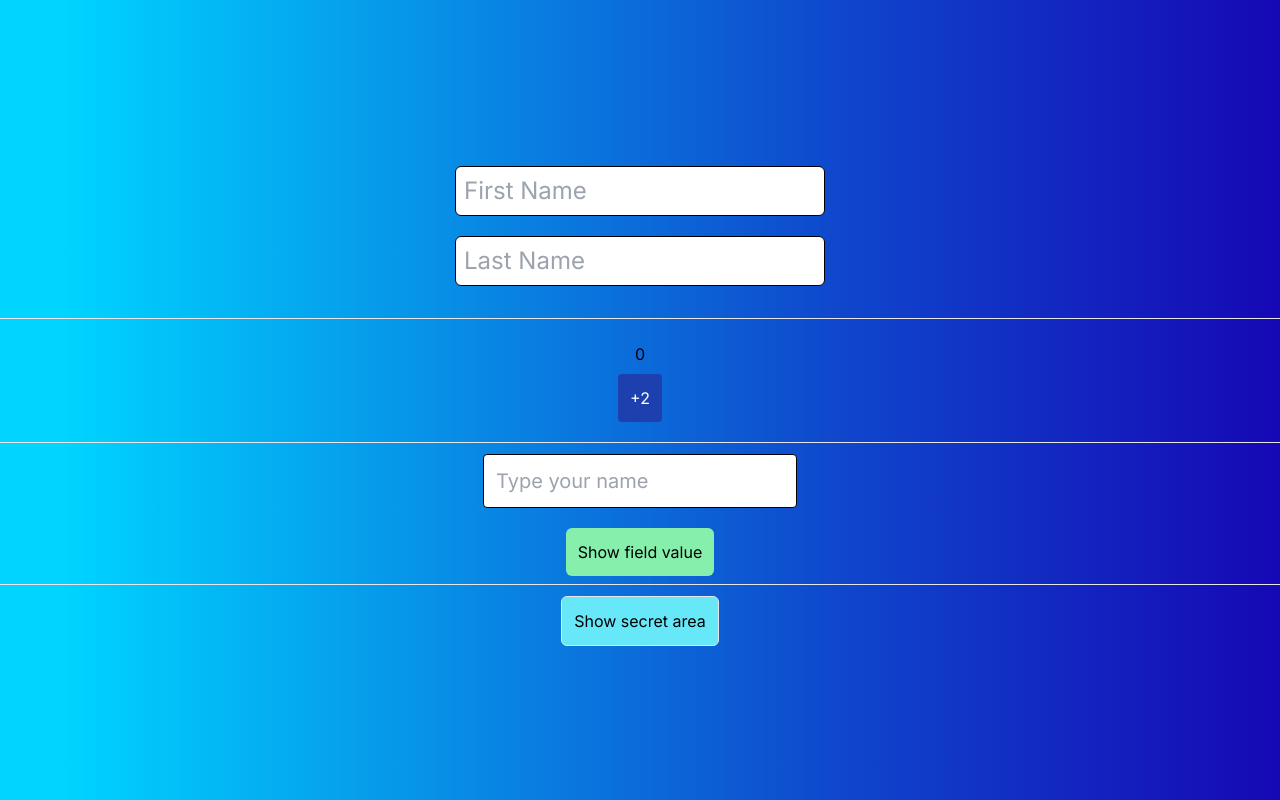
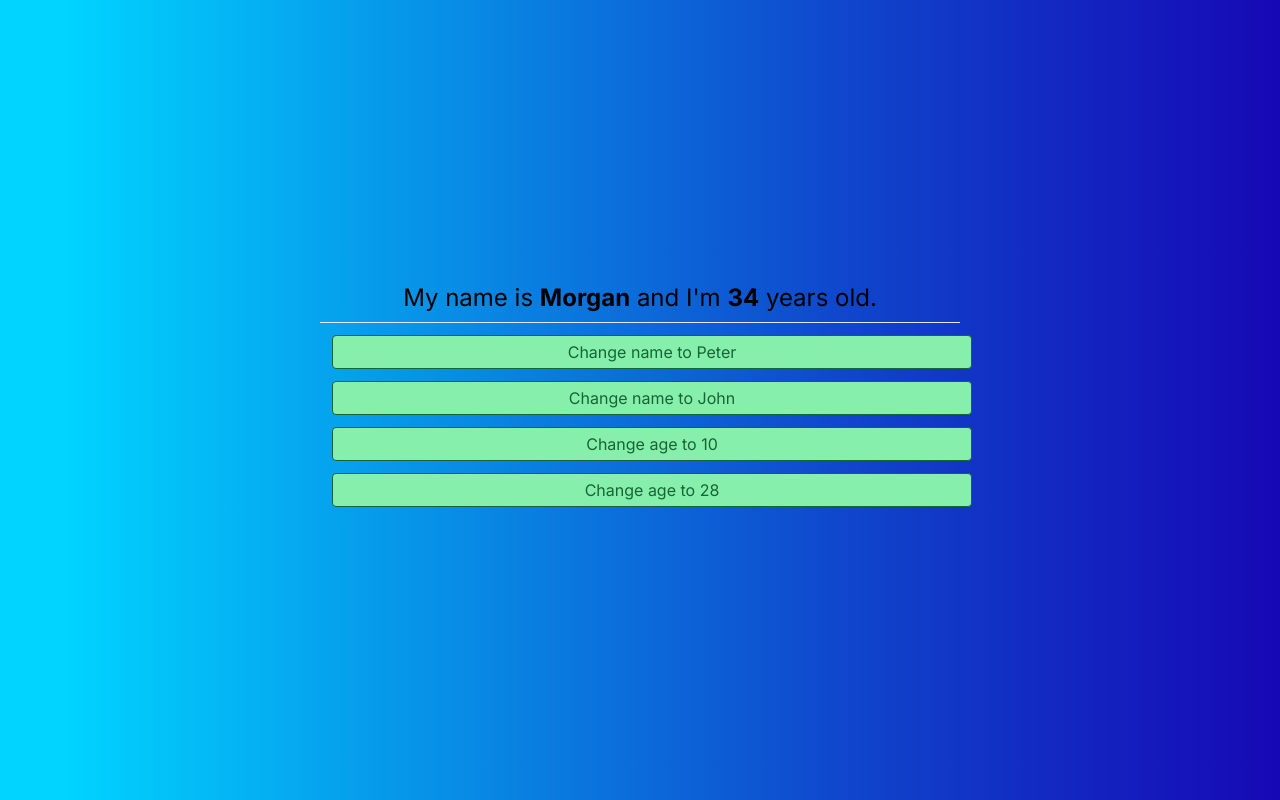
Before and after one commit to mspdl/reactjs-first_project, a Next.js app: page / in a window 1280 px wide. Built offline with nearby package versions, Linux system fonts and the light colour scheme.

Commit message:
Effect definition

```diff
--- a/src/app/page.tsx
+++ b/src/app/page.tsx
@@ -1,11 +1,11 @@
 "use client";
 
-import StateExample from "@/components/StateExample";
+import EffectExample from "@/components/EffectExample";
 
 const Page = () => {
   return (
     <div className="w-screen h-screen flex flex-col gap-2 justify-center items-center">
-      <StateExample />
+      <EffectExample />
     </div>
   );
 };
--- /dev/null
+++ b/src/components/EffectExample.tsx
@@ -0,0 +1,46 @@
+import { useEffect, useState } from "react";
+
+const EffectExample = () => {
+  const [name, setName] = useState("Morgan");
+  const [age, setAge] = useState(34);
+
+  useEffect(() => {
+    console.log("Activated useEffect com EffectExample component.");
+  }, [age]);
+
+  return (
+    <div className="w-[50%]">
+      <div className="mb-2 text-center text-2xl">
+        My name is <span className="font-bold">{name}</span> and I'm{" "}
+        <b>{age}</b> years old.
+      </div>
+      <hr />
+      <button
+        className="w-full border border-green-800 m-3 p-1 rounded block bg-green-300 text-green-800"
+        onClick={() => setName("Peter")}
+      >
+        Change name to Peter
+      </button>
+      <button
+        className="w-full border border-green-800 m-3 p-1 rounded block bg-green-300 text-green-800"
+        onClick={() => setName("John")}
+      >
+        Change name to John
+      </button>
+      <button
+        className="w-full border border-green-800 m-3 p-1 rounded block bg-green-300 text-green-800"
+        onClick={() => setAge(10)}
+      >
+        Change age to 10
+      </button>
+      <button
+        className="w-full border border-green-800 m-3 p-1 rounded block bg-green-300 text-green-800"
+        onClick={() => setAge(28)}
+      >
+        Change age to 28
+      </button>
+    </div>
+  );
+};
+
+export default EffectExample;
```
